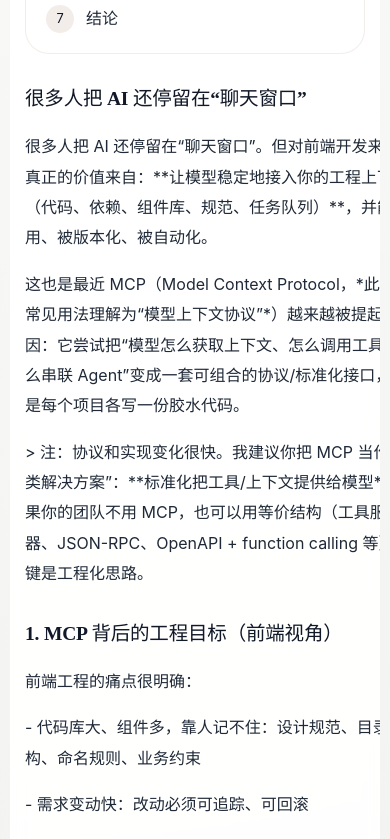
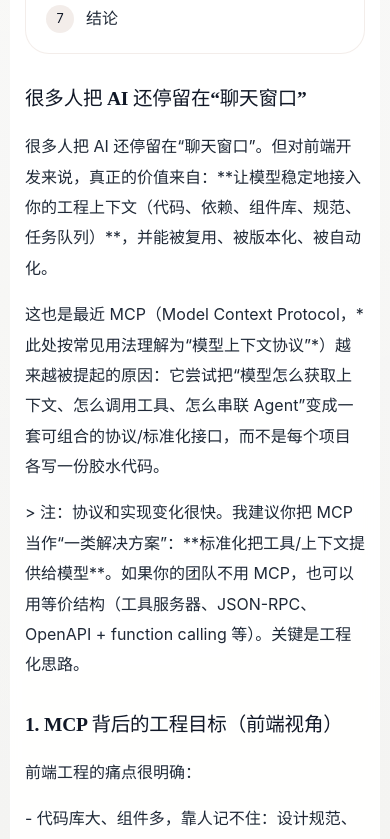
Before and after one commit to heianqishizhisuiyuan/xiaochao-blog, a Vue app: page /posts/ai-2026-mcp-agent-frontend in a window 390 px wide. Shown: the part 820-1659 px from the top of the page. Built offline with nearby package versions, Linux system fonts and the light colour scheme.

Commit message:
Mobile: prevent article body overflow (wrap long tokens)

```diff
--- a/src/style.css
+++ b/src/style.css
@@ -1233,6 +1233,8 @@ a { color: inherit; text-decoration: none; }
   margin-top: 28px;
   display: grid;
   gap: 34px;
+  min-width: 0;
+  overflow-x: hidden;
 }
 .article-section {
   scroll-margin-top: 110px;
@@ -1246,6 +1248,8 @@ a { color: inherit; text-decoration: none; }
   color: var(--ink-soft);
   font-size: 1.04rem;
   line-height: 2;
+  overflow-wrap: anywhere;
+  word-break: break-word;
 }
 .article-section p + p {
   margin-top: 16px;
```
